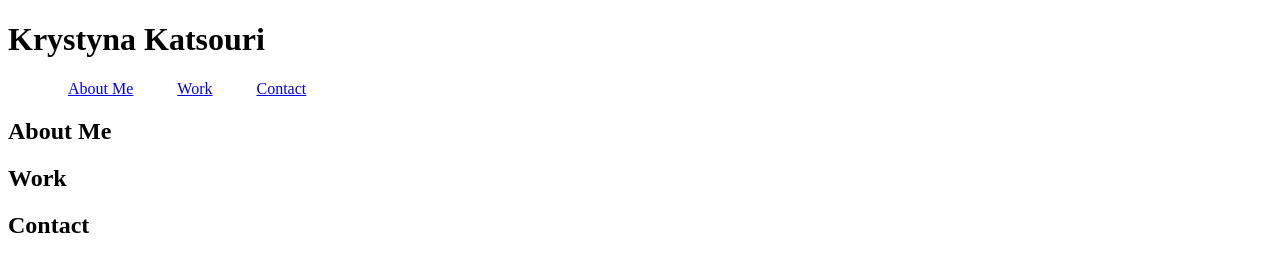
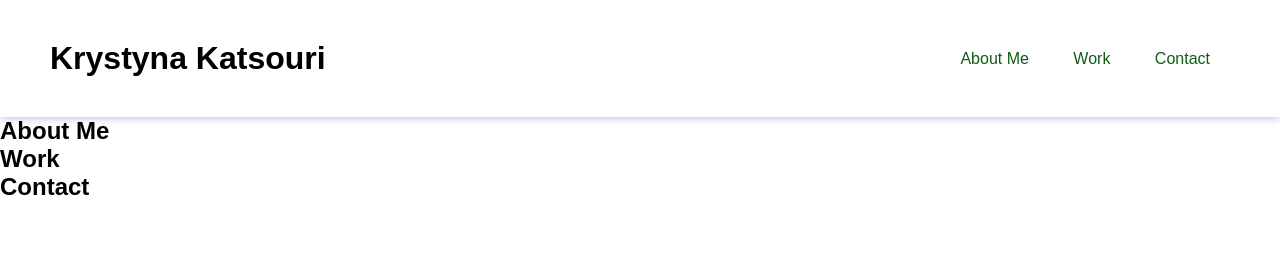
Before and after one commit to kkatsouri/Portfolio, a plain HTML site: page index.html in a window 1280 px wide. Drawn offline with Linux system fonts and the light colour scheme.

Commit message:
added navbar styling/flexbox

```diff
--- a/assets/style.css
+++ b/assets/style.css
@@ -1,6 +1,38 @@
 /* NAVBAR STYLING STARTS */
+
+/* Global */
+* {
+    margin: 0;
+    padding: 0;
+    font-family: Arial, Helvetica;
+}
+
+/* Header */
+header {
+    display: flex;
+    justify-content: flex-end;
+    align-items: center;
+    padding: 40px 50px;
+    box-shadow: 0 1px 8px #cbb2df;
+}
+
+#nav-title {
+    margin-right: auto;
+    font-size: 2em;
+}
+
 header li {
     list-style: none;
     display: inline-block;
     padding: 0 20px;
 }
+
+header a {
+    text-decoration: none;
+    color: rgb(14, 92, 21);
+    transition: all 0.3s ease 0s;
+}
+
+header a:hover {
+    color: #cbb2df;
+}
```
